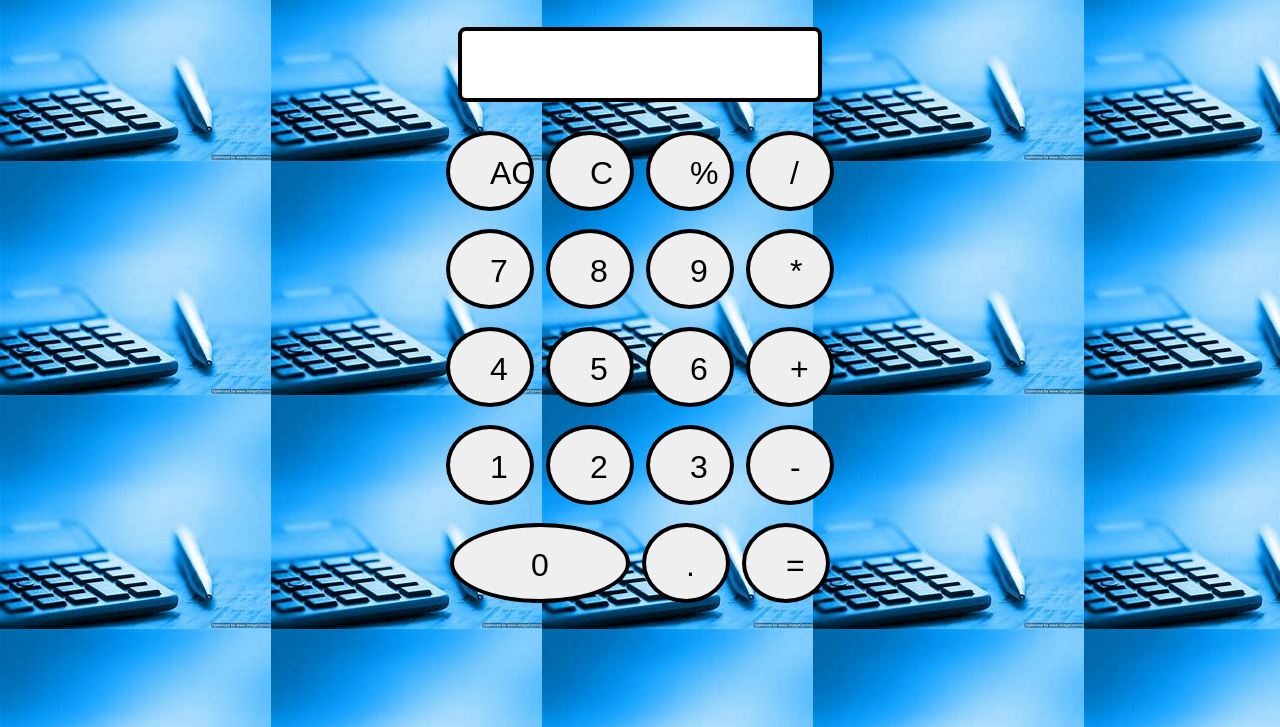
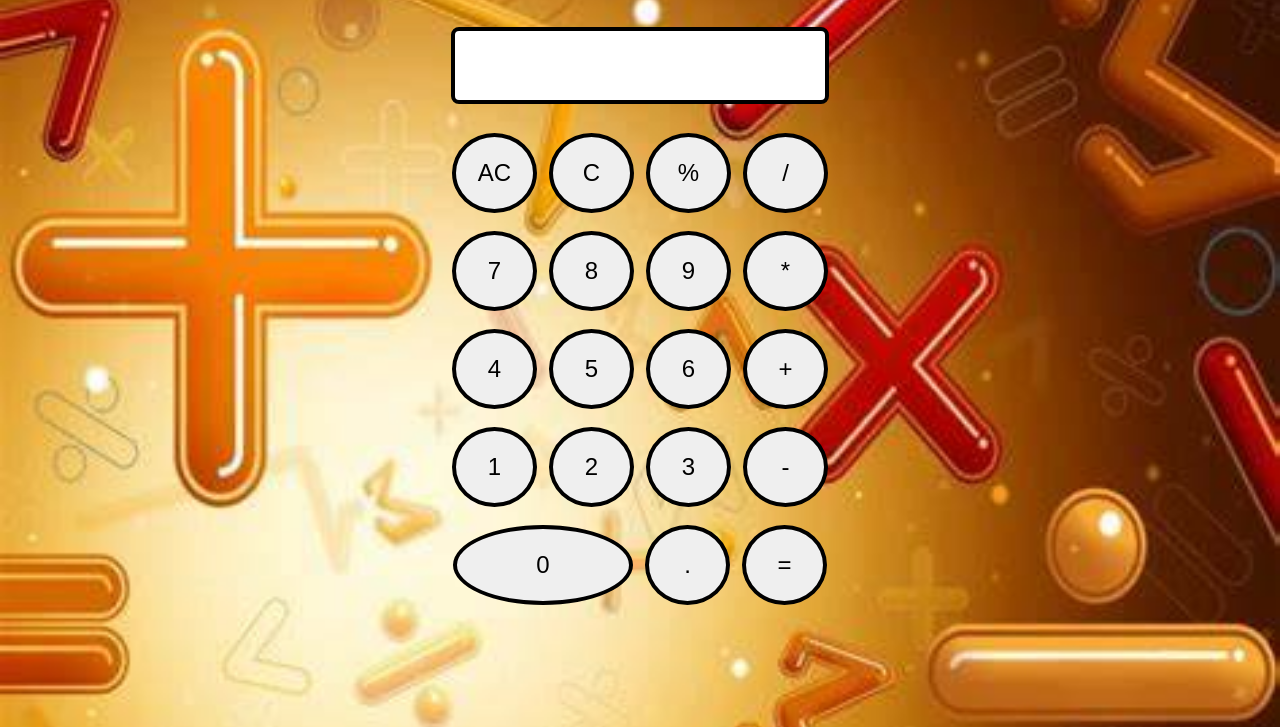
Before and after one commit to Champion4217/Calculator-Project, a plain HTML site: page index.html in a window 1280 px wide. Shown: the part 73-800 px from the top of the page. Drawn offline with Linux system fonts and the light colour scheme.

Commit message:
complete calculator

```diff
--- a/app.js
+++ b/app.js
@@ -0,0 +1,27 @@
+let string="";
+let buttons = document.querySelectorAll(".button");
+Array.from(buttons).forEach(function(button){
+    button.addEventListener("click", function(event){
+        if(event.target.innerHTML=="="){
+            string=eval(string);
+            document.querySelector("input").value = string;
+        }
+        else if(event.target.innerHTML =="AC"){
+            string = ""
+            document.querySelector("input").value = string;
+        }
+        else if(event.target.innerHTML=="C"){
+            string= string.substring(0, string.length-1);
+            document.querySelector("input").value = string;
+
+        }
+        else{
+
+            console.log(event.target.innerHTML);
+            string = string + event.target.innerHTML;
+            document.querySelector("input").value = string;
+        }
+
+    })
+
+})
--- a/index.html
+++ b/index.html
@@ -7,39 +7,40 @@
     <title>My Calculator</title>
     <link rel="stylesheet" href="style.css">
 </head>
-<body>
+<body back>
     <h1 class="intro"> Welcome to Champion's Calculator</h1>
     <div class="container">
         <input class="input-text" type="text">
         <div class="row">
-            <button type="button" class="ac"> AC </button>
-            <button type="button">C</button>
-            <button type="button">%</button>
-            <button type="button">/</button>
+            <button class="button" type="button">AC</button>
+            <button class="button" type="button">C</button>
+            <button class="button" type="button">%</button>
+            <button class="button" type="button">/</button>
         </div>
         <div class="row">
-            <button type="button">7</button>
-            <button type="button">8</button>
-            <button type="button">9</button>
-            <button type="button">*</button>
+            <button class="button" type="button">7</button>
+            <button class="button" type="button">8</button>
+            <button class="button"type="button">9</button>
+            <button class="button" type="button">*</button>
         </div>
         <div class="row">
-            <button type="button">4</button>
-            <button type="button">5</button>
-            <button type="button">6</button>
-            <button type="button">+</button>
+            <button class="button" type="button">4</button>
+            <button class="button" type="button">5</button>
+            <button class="button" type="button">6</button>
+            <button class="button" type="button">+</button>
         </div>
         <div class="row">
-            <button type="button">1</button>
-            <button type="button">2</button>
-            <button type="button">3</button>
-            <button type="button">-</button>
+            <button class="button" type="button">1</button>
+            <button class="button" type="button">2</button>
+            <button class="button" type="button">3</button>
+            <button class="button" type="button">-</button>
         </div>
         <div class="row">
-            <button type="button" class="zero">0</button>
-            <button type="button">.</button>
-            <button type="button">=</button>
+            <button class="button" type="button" id="zero">0</button>
+            <button class="button" type="button">.</button>
+            <button class="button" type="button">=</button>
         </div>
     </div>
+    <script src="app.js" charset="UTF-8"></script>
 </body>
 </html>
--- a/style.css
+++ b/style.css
@@ -1,17 +1,28 @@
 body{
-    background-image: url("calculator.jpg");
+    background-image: url("th.jpg");
+    background-repeat: no-repeat;
+    background-size:cover;
+
 
 }
 
-button{
-    padding: 20px 40px;
-    width: 40px;
+
+
+button {
+
+    width: 85px;
     margin: 4px 4px;
     border-radius: 60%;
     height: 80px;
-    font-size: 2rem;
+    font-size: 1.5rem;
     cursor: pointer;
-    border: 4px solid black;}
+    border: 4px solid black;
+}
+
+
+
+
+
 .container{
     display: flex;
     flex-direction: column;
@@ -22,18 +33,22 @@ button{
     text-align: center;
 }
 .input-text{
-    padding: 30px;
-    padding-bottom: 10px;
-    /* width: 20px; */
+    padding:  0 30px;
+
+    width: 310px;
+    height: 69px;
     margin: 20px 30px;
     border-radius: 8px;
-    font-size: 23px;
+    font-size: 1.5rem;
     border: 4px solid black;
 }
 .row{
     padding: 5px 0px;
     text-align: center;
 }
-.zero{
+#zero{
     width: 180px;
 }
+button:hover{
+    background-color: grey;
+}
```
Also changed, not shown: th.jpg (added).
